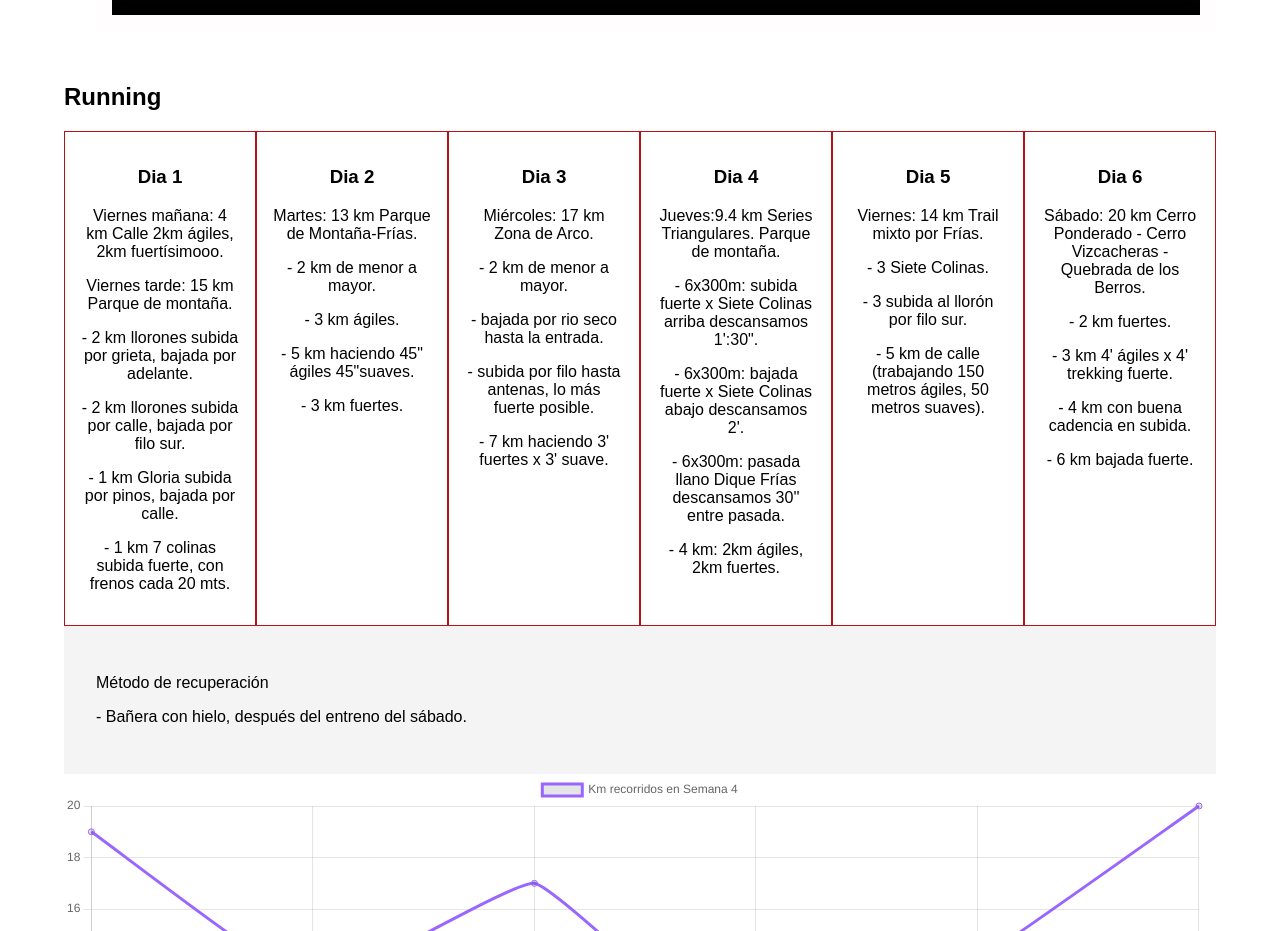
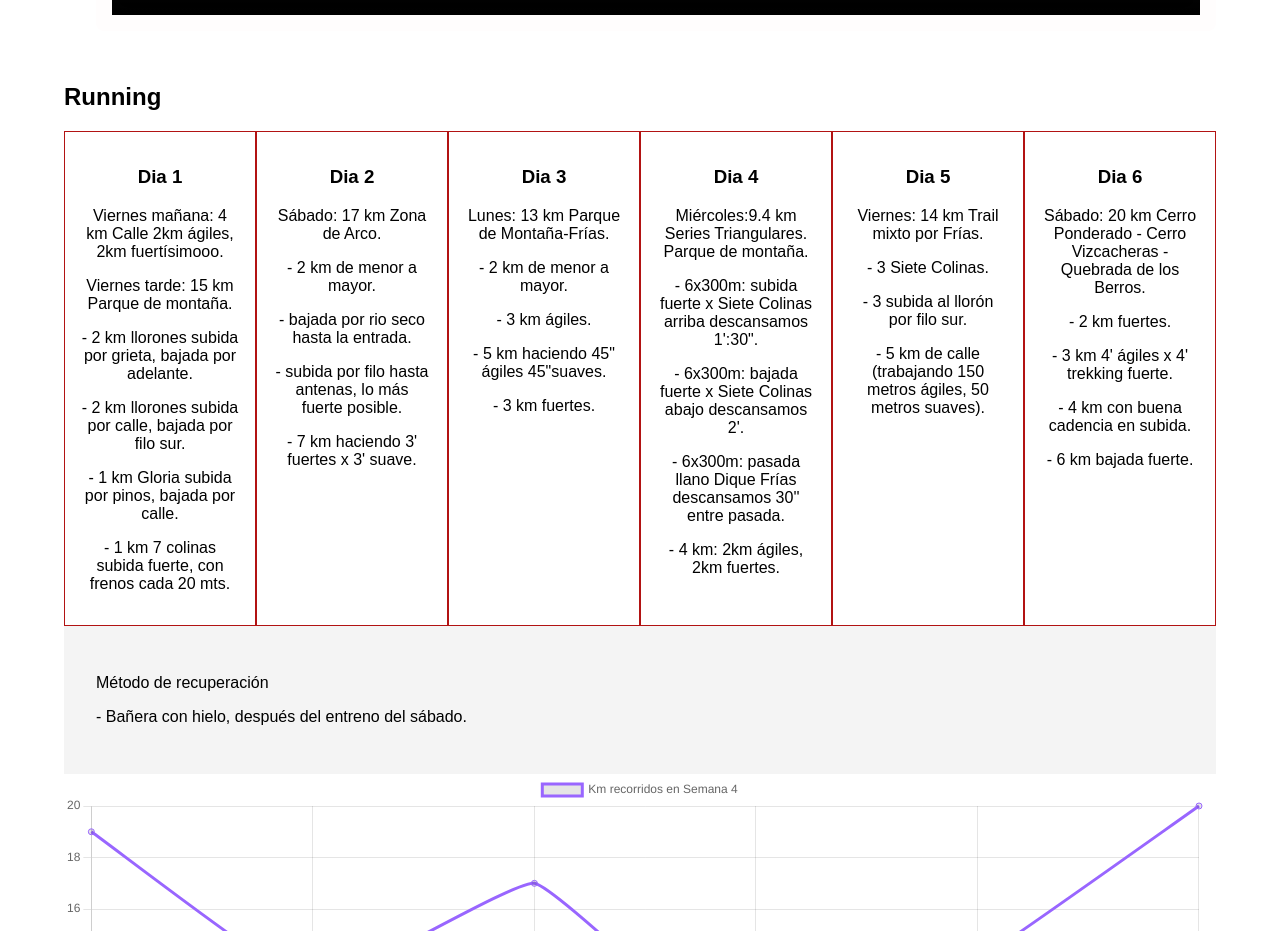
Before and after one commit to gdeconcienciacorporal/gdejmemoli.github.io, a plain HTML site: page index.html in a window 1280 px wide. Shown: the part 4640-5571 px from the top of the page. Drawn offline with nearby package versions, Linux system fonts and the light colour scheme; grey boxes are pictures that could not be loaded.

Commit message:
Update index.html

```diff
--- a/index.html
+++ b/index.html
@@ -138,23 +138,23 @@
             </div>
             <div class="column">
                 <h3>Dia 2</h3>
-                <p> Martes: 13 km Parque de Montaña-Frías. </p>
+                <p> Sábado: 17 km Zona de Arco.</p>
+                <p>  - 2 km de menor a mayor. </p>
+                <p>  - bajada por rio seco hasta la entrada. </p>
+                <p>  - subida por filo hasta antenas, lo más fuerte posible.</p>
+                <p>  - 7 km haciendo 3' fuertes x 3' suave.</p>
+            </div>
+            <div class="column">
+                <h3>Dia 3</h3>
+                <p> Lunes: 13 km Parque de Montaña-Frías. </p>
                 <p>  - 2 km de menor a mayor. </p>
                 <p>  - 3 km ágiles. </p>
                 <p>  - 5 km haciendo 45" ágiles 45"suaves. </p>
                 <p>  - 3 km fuertes. </p>
             </div>
             <div class="column">
-                <h3>Dia 3</h3>
-                <p> Miércoles: 17 km Zona de Arco.</p>
-                <p>  - 2 km de menor a mayor. </p>
-                <p>  - bajada por rio seco hasta la entrada. </p>
-                <p>  - subida por filo hasta antenas, lo más fuerte posible.</p>
-                <p>  - 7 km haciendo 3' fuertes x 3' suave.</p>
-            </div>
-            <div class="column">
                 <h3>Dia 4</h3>
-                <p> Jueves:9.4 km Series Triangulares. Parque de montaña. </p>
+                <p> Miércoles:9.4 km Series Triangulares. Parque de montaña. </p>
                 <p>  - 6x300m: subida fuerte x Siete Colinas arriba descansamos 1':30".  </p>
                 <p>  - 6x300m: bajada fuerte x Siete Colinas abajo descansamos 2'.  </p>
                 <p>  - 6x300m: pasada llano Dique Frías descansamos 30'' entre pasada.  </p>
```
